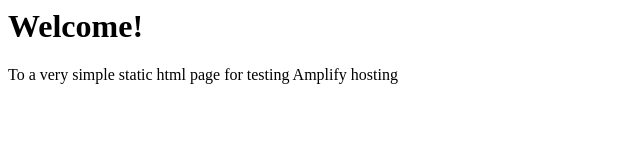
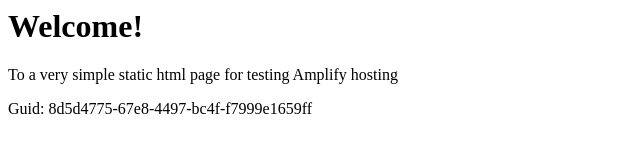
Before and after one commit to aws-aemilia-bah/Github-PR-Commit-Integration-Test-DoNotTouch-Gith-OKSLNVO2-v1-prod-me-south-1, a website: page src/index.html in a window 1280 px wide. Shown: the whole page, without its empty margins (0-640 px from the left). Drawn offline with Linux system fonts and the light colour scheme.

Commit message:
commit from integ tests

```diff
--- a/src/index.html
+++ b/src/index.html
@@ -1,3 +1,5 @@
+
+
 <html lang="en">
 
 <head>
@@ -10,6 +12,6 @@
 <body>
     <h1>Welcome!</h1>
     <p>To a very simple static html page for testing Amplify hosting</p>
-</body>
+    <p>Guid: 8d5d4775-67e8-4497-bc4f-f7999e1659ff</p></body>
 
 </html>
```
